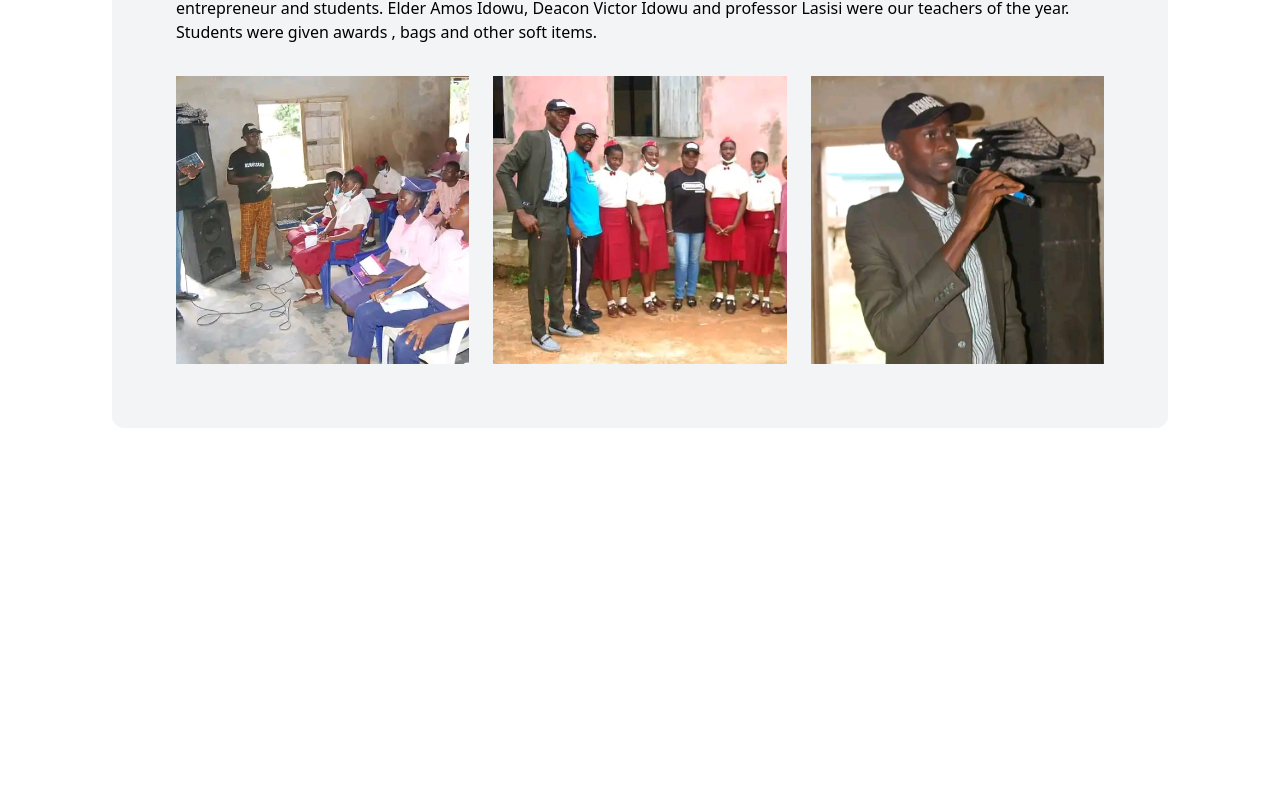
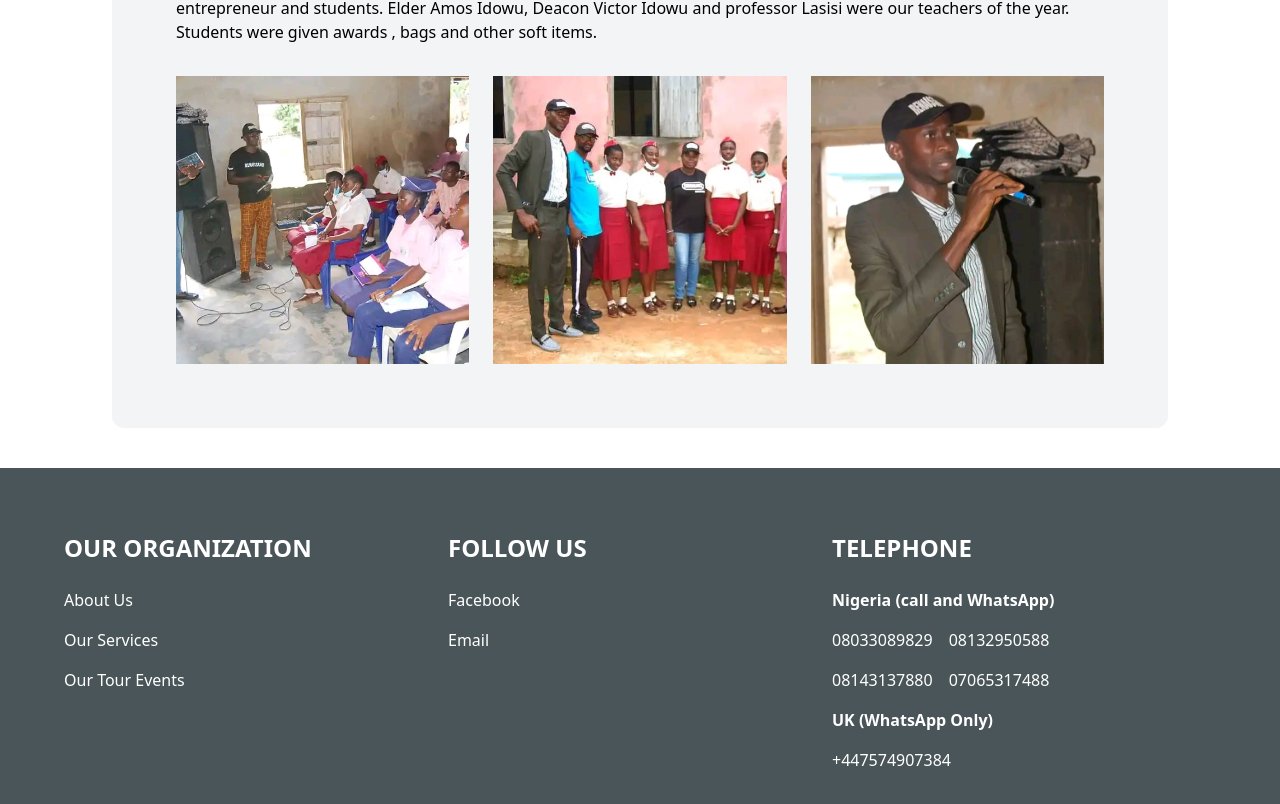
Before and after one commit to Victorakinwunmi/Login-dashboard, a Nuxt app: page /projects in a window 1280 px wide. Shown: the part 3536-4340 px from the top of the page. Before the commit the page ends 4004 px from the top, so only its background shows below. Built offline with nearby package versions, Linux system fonts and the light colour scheme.

Commit message:
i added footer to the event page

```diff
--- a/pages/projects.vue
+++ b/pages/projects.vue
@@ -80,6 +80,43 @@
          </div>
         </div>
       </div>
+
+       <div class="py-8 px-14 md:py-16 md:px-16 lg::px-28 mx-auto w-full bg-secondary-100">
+         <div class="block md:flex justify-between">
+            <div class="w-full md:w-4/12">
+              <h1 class="text-white font-bold text-xl lg:text-2xl mb-6">OUR ORGANIZATION</h1>
+              <div class="text-white font-normal">
+                <a href="#about" class="block mb-4">About Us</a>
+                <a href="#service" class="block mb-4">Our Services</a>
+                <a href="#service" class="block mb-4">Our Tour Events</a>
+              </div>
+            </div>
+            <div class="w-full md:ml-4 lg:ml-0 md:w-4/12">
+              <h1 class="text-white font-bold text-xl lg:text-2xl mb-6">FOLLOW US</h1>
+              <div class="text-white font-normal">
+                <a href="http://www.facebook.com/Renaissanceinstructors" class="block mb-4">Facebook</a>
+                <a href="mailto:wahabsegunjohn@gmail.com?" target="_blank"  class="block mb-4">Email</a>
+              </div>
+            </div>
+            <div class="w-full md:w-4/12">
+              <h1 class="text-white font-bold text-xl lg:text-2xl mb-6">TELEPHONE</h1>
+              <p class="text-white mb-4 font-semibold">Nigeria (call and WhatsApp)</p>
+              <div class="text-white font-normal">
+                <div class="flex mb-2">
+                    <div class=" mr-4 mb-2">08033089829</div>
+                    <div class=" mb-2">08132950588</div>
+                </div>
+                <div class="flex mb-4">
+                   <div class="mr-4">08143137880</div>
+                   <div class="">07065317488</div>
+                </div>
+                <h1 class="text-white mb-4 font-semibold">UK (WhatsApp Only)</h1>
+                 <div>+447574907384</div>
+              </div>
+            </div>
+         </div>
+
+      </div>
   </div>
 </template>
 
```
